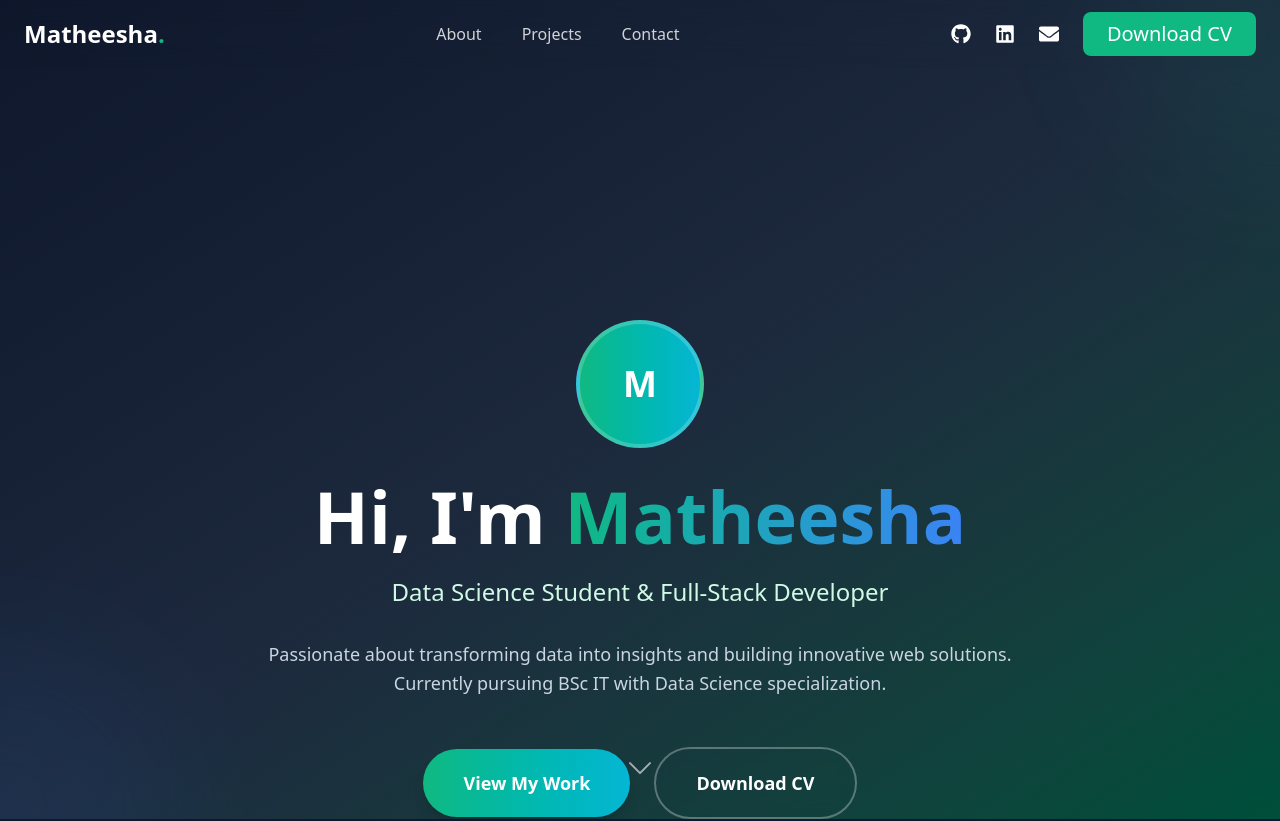
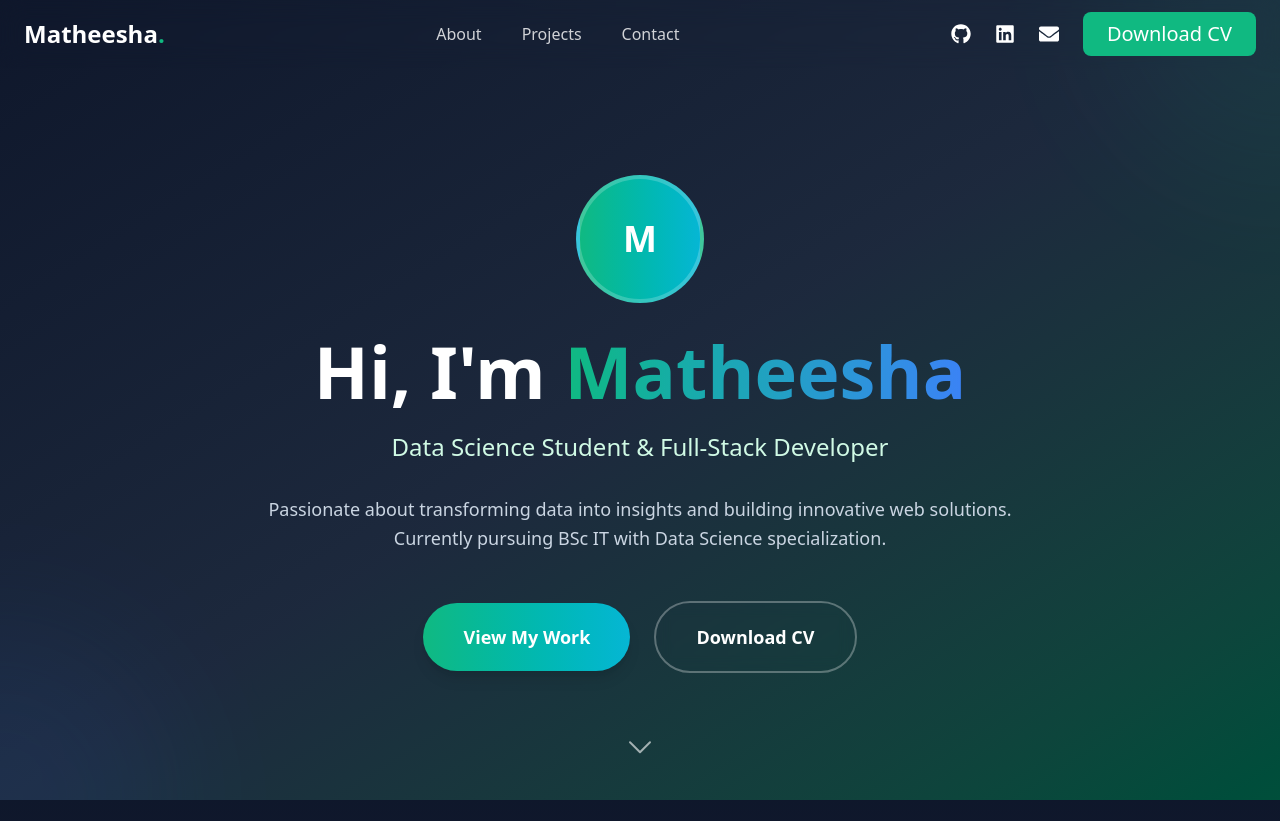
Before and after one commit to matheeshagit/portfolio, a React (Vite) app: page / in a window 1280 px wide. Shown: the top 821 px of the page. Built offline with nearby package versions, Linux system fonts and the light colour scheme.

Commit message:
Change top margin

```diff
--- a/src/components/Hero.jsx
+++ b/src/components/Hero.jsx
@@ -41,7 +41,7 @@ export default function Hero() {
           initial={{ scale: 0, opacity: 0 }}
           animate={{ scale: 1, opacity: 1 }}
           transition={{ duration: 0.8, type: "spring" }}
-          className="w-32 h-32 bg-gradient-to-r from-primary to-secondary rounded-full mx-auto mb-8 mt-80 flex items-center justify-center border-4 border-white/20"
+          className="w-32 h-32 bg-gradient-to-r from-primary to-secondary rounded-full mx-auto mb-8 mt-12 flex items-center justify-center border-4 border-white/20"
         >
           <span className="text-4xl text-white font-bold">M</span>
         </motion.div>
```
